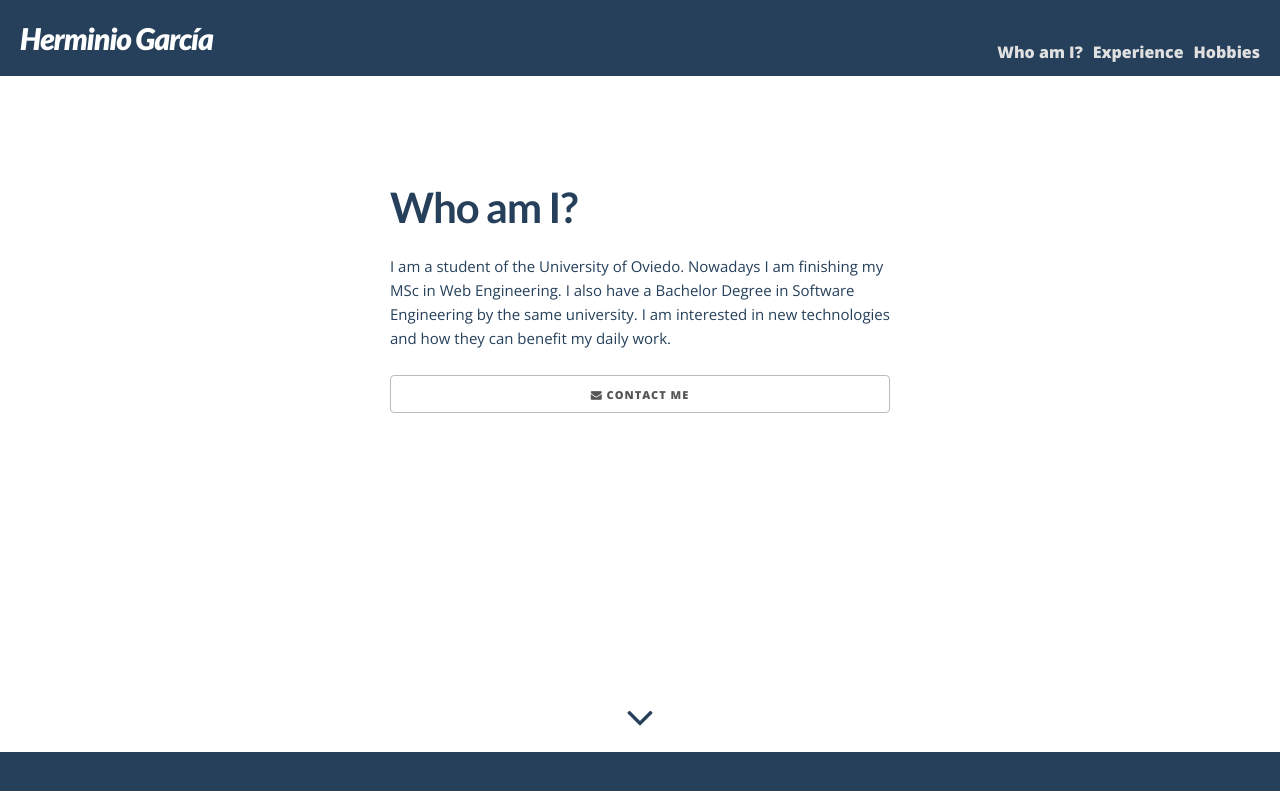
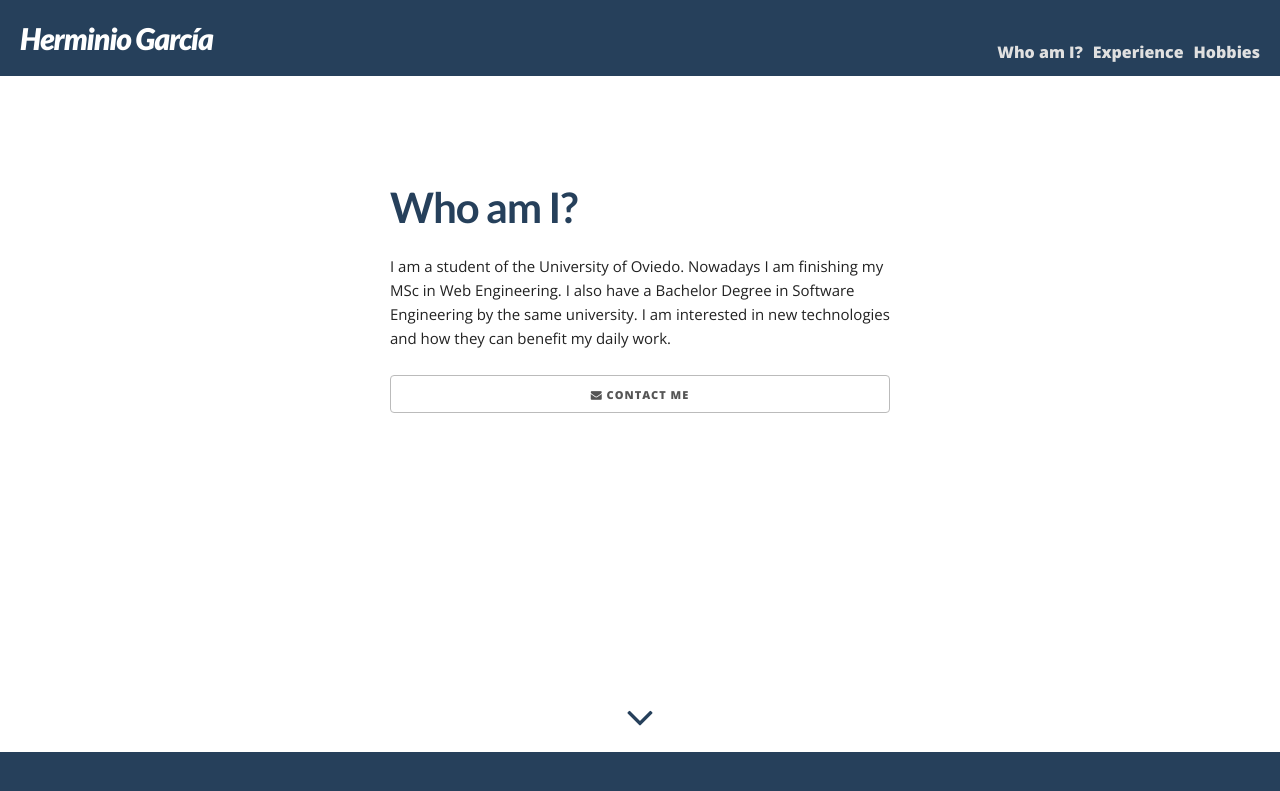
Before and after one commit to herminiogg/herminiogg.github.io, a Jekyll site: the page built from index.html, in a window 1280 px wide and 900 px high, scrolled down 1048 px. Shown: the top 791 px of the window. Built offline with Jekyll 4.4.1, drawn with Linux system fonts in a browser that asks for light colours.

Commit message:
Change in font color

```diff
--- a/_sass/_base.scss
+++ b/_sass/_base.scss
@@ -131,9 +131,6 @@ header .menu {
 
 .down {
   font-size: 3em;
-  /**text-align: center;
-  display: table-cell;
-  vertical-align: bottom;*/
   position: absolute;
   bottom: 0;
   left: 0;
@@ -161,7 +158,7 @@ header .menu {
 
 .content-block:nth-child(even) {
   background-color: white;
-  color: #26405B;
+  //color: #26405B;
 }
 
 .content-block:nth-child(odd) a {
```
